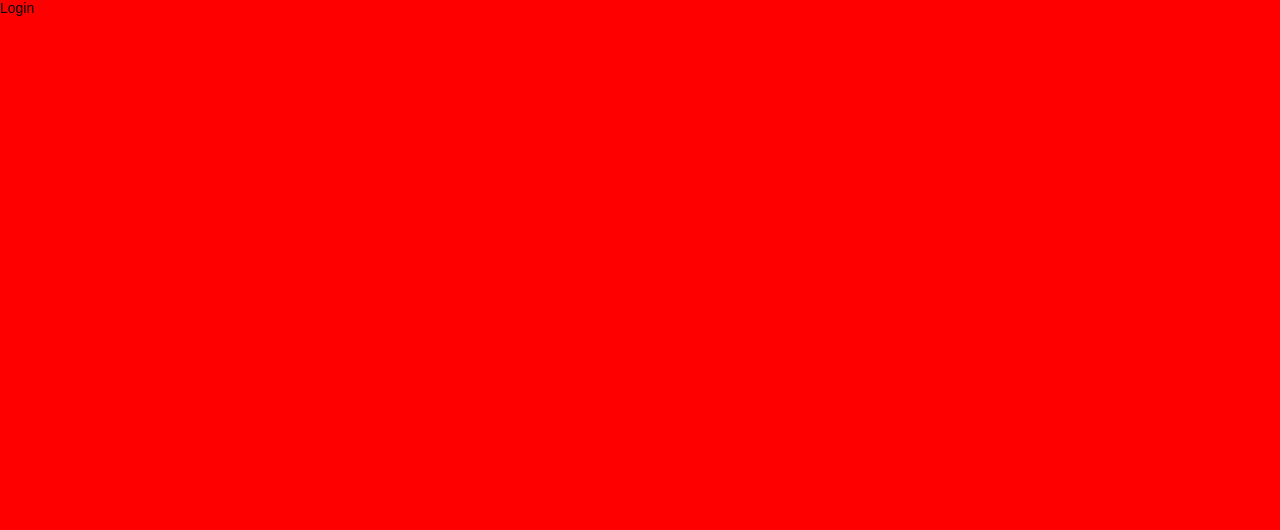
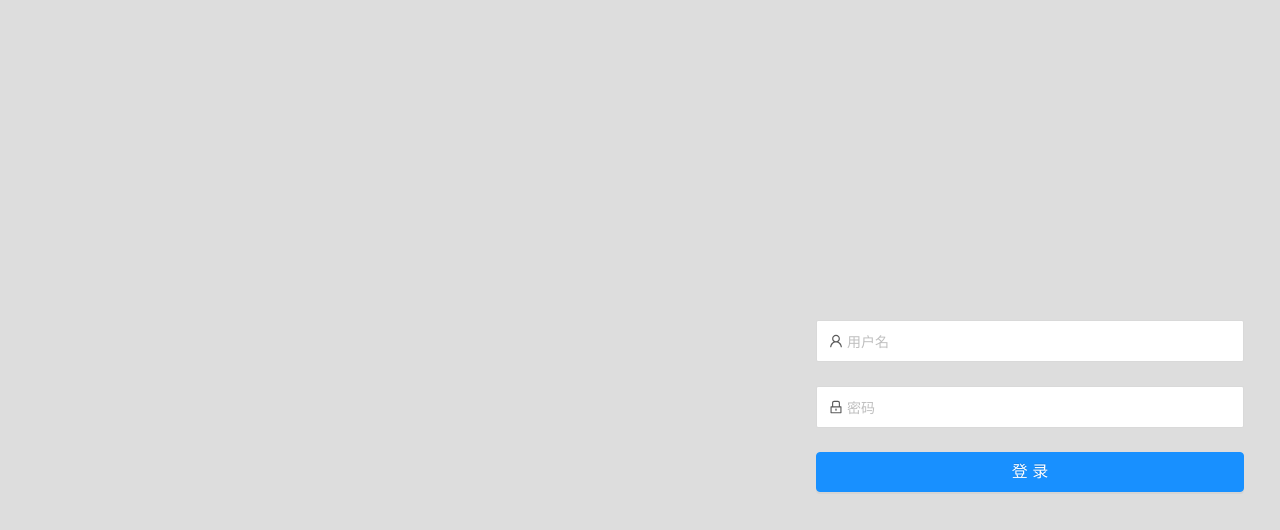
Before and after one commit to noru/project-gulag, a React app in the folder packages/web/: page /login in a window 1280 px wide. Shown: the top 530 px of the page. Built offline with nearby package versions, Linux system fonts and the light colour scheme.

Commit message:
login page view

```diff
--- a/packages/web/config/webpack.base.js
+++ b/packages/web/config/webpack.base.js
@@ -17,7 +17,9 @@ const alias = {
 
 const GLOBALS = {
   'process.env': {
-    VERSION_STRING: JSON.stringify(process.env.VERSION_STRING || '(Development)'),
+    VERSION_STRING: JSON.stringify(
+      process.env.VERSION_STRING || '(Development)'
+    ),
   },
 }
 
@@ -29,7 +31,16 @@ module.exports = {
   },
   resolve: {
     alias,
-    extensions: ['.js', '.jsx', '.ts', '.tsx', '.json', '.scss', '.css', '.sass'],
+    extensions: [
+      '.js',
+      '.jsx',
+      '.ts',
+      '.tsx',
+      '.json',
+      '.scss',
+      '.css',
+      '.sass',
+    ],
     plugins: [
       new TsconfigPathsPlugin({
         configFile: path.resolve(__dirname, '../tsconfig.json'),
@@ -56,8 +67,8 @@ module.exports = {
     }),
     // new CopyWebpackPlugin([
     //   {
-    //     from: 'src/assets',
-    //     to: 'assets',
+    //     from: 'src/assets/*',
+    //     to: 'statics',
     //   },
     // ]),
     extractProjectStyle,
@@ -70,20 +81,31 @@ module.exports = {
       },
       {
         test: /\.ts$/,
-        use: ['babel-loader', { loader: 'ts-loader', options: { configFile: 'tsconfig.dev.json' } }],
+        use: [
+          {
+            loader: 'ts-loader',
+            options: { configFile: 'tsconfig.dev.json' },
+          },
+        ],
       },
       {
         test: /\.tsx$/,
-        use: ['babel-loader', { loader: 'ts-loader', options: { configFile: 'tsconfig.dev.json' } }],
+        use: [
+          'babel-loader',
+          {
+            loader: 'ts-loader',
+            options: { configFile: 'tsconfig.dev.json' },
+          },
+        ],
       },
       // Images
       // Inline base64 URLs for <=8k images, direct URLs for the rest
       {
-        test: /\.(png|jpg|jpeg|gif|svg)$/,
+        test: /\.(png|jpg|jpeg|gif|svg|webp)$/,
         loader: 'url-loader',
         query: {
           limit: 8192,
-          name: 'img/[name].[hash].[ext]',
+          name: 'statics/imgs/[name].[hash].[ext]',
         },
       },
       // Fonts
@@ -92,7 +114,7 @@ module.exports = {
         loader: 'url-loader',
         query: {
           limit: 8192,
-          name: 'fonts/[name].[ext]?[hash]',
+          name: 'statics/fonts/[name].[ext]?[hash]',
         },
       },
       {
@@ -102,7 +124,12 @@ module.exports = {
       },
       {
         test: /\.(css|scss|sass)$/,
-        use: [devMode ? 'style-loader' : ExtractTextPlugin.loader, 'css-loader', 'sass-loader', 'postcss-loader'],
+        use: [
+          devMode ? 'style-loader' : ExtractTextPlugin.loader,
+          'css-loader',
+          'sass-loader',
+          'postcss-loader',
+        ],
       },
     ],
   },
--- a/packages/web/src/components/PrivateRoute.tsx
+++ b/packages/web/src/components/PrivateRoute.tsx
@@ -3,5 +3,5 @@ import { Route, Redirect } from 'react-router-dom'
 import { getAuthToken } from '#/services/axios'
 
 export const PrivateRoute = ({ component: Component, ...rest }) => (
-  <Route {...rest} render={(props) => (getAuthToken() ? <Component {...props} /> : <Redirect to="/login" />)} />
+  <Route {...rest as any} render={(props) => (getAuthToken() ? <Component {...props as any} /> : <Redirect to="/login" />)} />
 )
--- a/packages/web/src/components/pages/Login/index.tsx
+++ b/packages/web/src/components/pages/Login/index.tsx
@@ -1,6 +1,55 @@
 import React from 'react'
-import { Wrapper } from './styles'
+import { Wrapper, LoginWrapper } from './styles'
+import { Form, Input, Button, Checkbox } from 'antd'
+import { UserOutlined, LockOutlined } from '@ant-design/icons'
 
 export function Login() {
-  return <Wrapper>Login</Wrapper>
+  const onFinish = (values) => {
+    console.log('Success:', values)
+  }
+
+  return (
+    <Wrapper>
+      <LoginWrapper>
+        <Form
+          name="normal_login"
+          className="login-form"
+          initialValues={{ remember: true }}
+          onFinish={onFinish}
+        >
+          <Form.Item
+            name="username"
+            rules={[{ required: true, message: 'Please input your Username!' }]}
+          >
+            <Input
+              prefix={<UserOutlined className="site-form-item-icon" />}
+              placeholder="用户名"
+              size="large"
+            />
+          </Form.Item>
+          <Form.Item
+            name="password"
+            rules={[{ required: true, message: 'Please input your Password!' }]}
+          >
+            <Input
+              prefix={<LockOutlined className="site-form-item-icon" />}
+              type="password"
+              placeholder="密码"
+              size="large"
+            />
+          </Form.Item>
+          <Form.Item>
+            <Button
+              type="primary"
+              size="large"
+              htmlType="submit"
+              className="login-btn"
+            >
+              登录
+            </Button>
+          </Form.Item>
+        </Form>
+      </LoginWrapper>
+    </Wrapper>
+  )
 }
--- a/packages/web/src/components/pages/Login/styles.tsx
+++ b/packages/web/src/components/pages/Login/styles.tsx
@@ -3,5 +3,46 @@ import styled from '@emotion/styled'
 export const Wrapper = styled.div`
   width: 100vw;
   height: 100vh;
-  background: red;
+  background: #ddd;
+
+  display: flex;
+  flex-direction: row-reverse;
+
+  &::before {
+    content: '';
+    display: block;
+    position: absolute;
+    top: 0;
+    left: 0;
+    width: 100%;
+    height: 100%;
+    filter: blur(5px);
+    background-image: url(${require('#/assets/img/login-bg.webp').default});
+    background-size: contain;
+    background-position-x: 0%;
+    background-position-y: 0%;
+  }
 `
+
+export const LoginWrapper = styled.div`
+  max-width: 500px;
+  height: 100%;
+  background: #ddd;
+  transition: all 0.4s ease-out;
+  flex: 1;
+  position: relative;
+  text-align: center;
+  &:hover {
+    max-width: 50vw;
+  }
+
+  > form {
+    width: 500px;
+    margin: 40vh auto;
+    padding: 0 36px;
+
+    .login-btn {
+      width: 100%;
+    }
+  }
+`
--- a/packages/web/tsconfig.json
+++ b/packages/web/tsconfig.json
@@ -1,3 +1,7 @@
 {
-  "extends": "./tsconfig.dev.json"
+  "extends": "./tsconfig.dev.json",
+  "compilerOptions": {
+    "noUnusedLocals": true,
+    "noUnusedParameters": true
+  }
 }
```
Also changed, not shown: packages/web/config/webpack.prod.js (+10 -2 lines), packages/web/package.json (+12 -0 lines), packages/web/tsconfig.dev.json (+5 -17 lines), packages/web/.babelrc, packages/web/.eslintrc.js (added), 2 other files (tests, documents, lock files or other folders).
